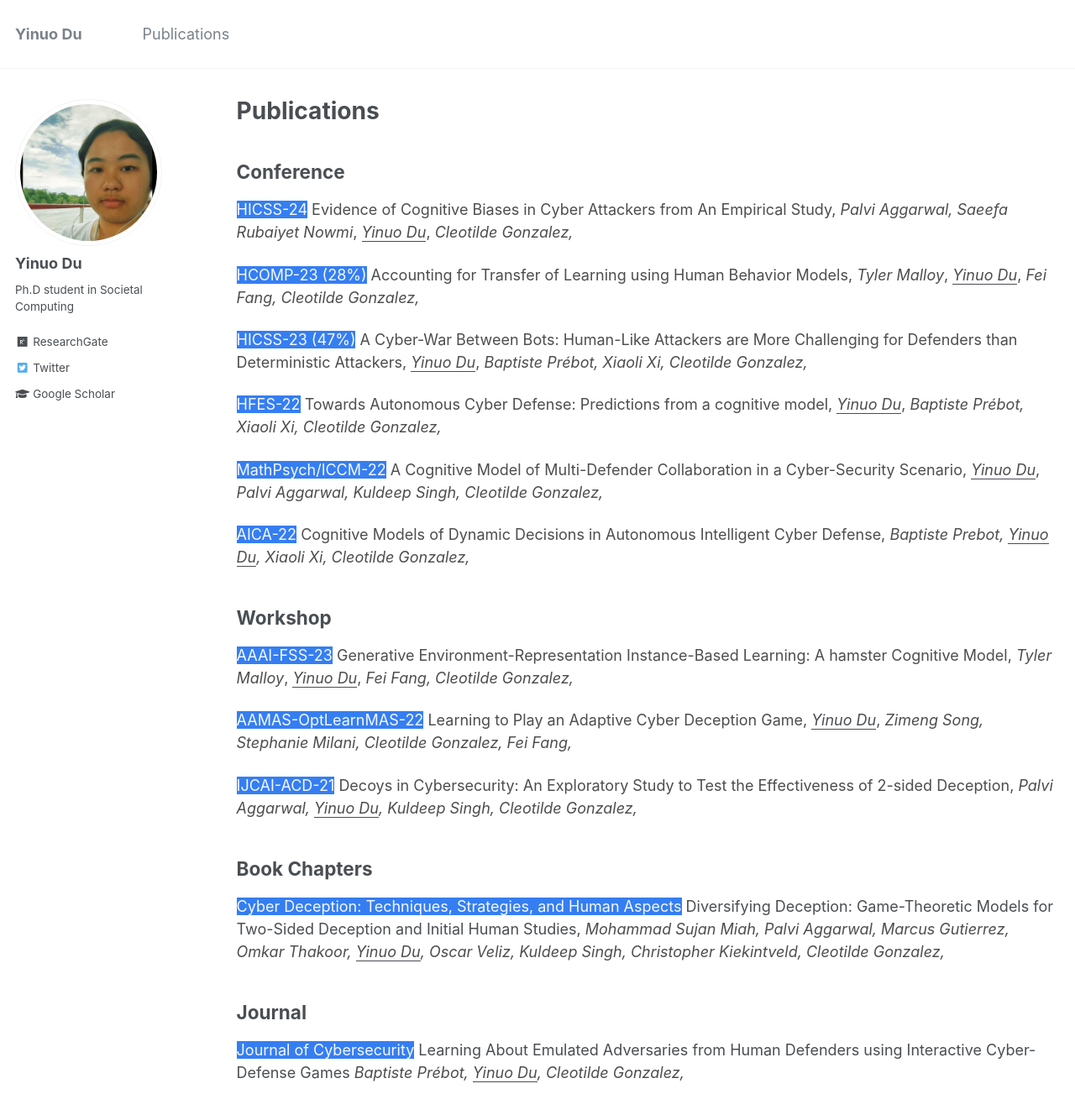
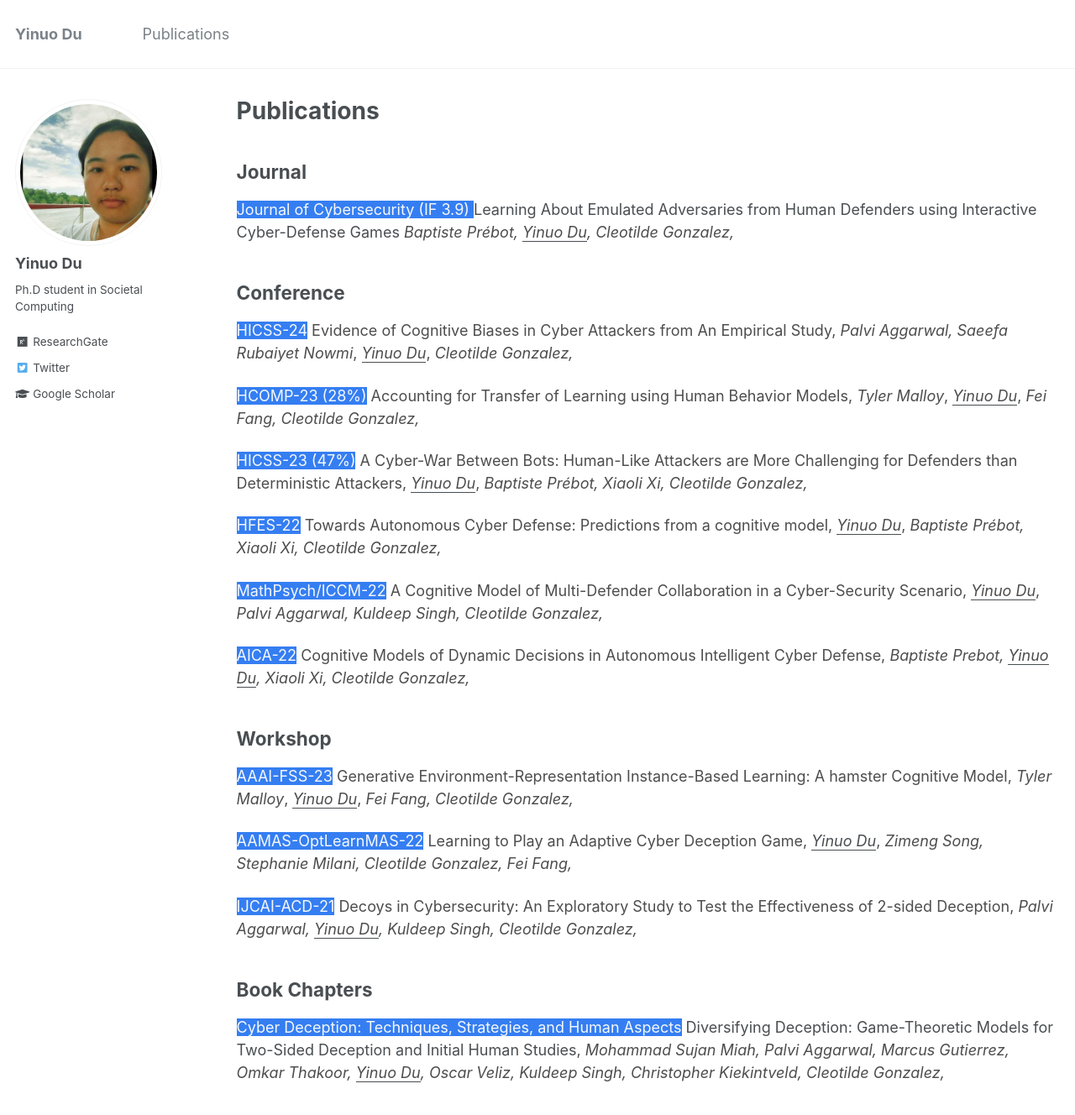
Before and after one commit to aduyinuo/aduyinuo.github.io, a Jekyll site: the page built from _pages/publications.md, in a window 1280 px wide and 1400 px high. Shown: the top 1328 px of the window at 84% size. Built offline with Jekyll 4.4.1, drawn with Linux system fonts in a browser that asks for light colours; part of the change alters nothing that is shown.

Commit message:
Update publications.md

```diff
--- a/_pages/publications.md
+++ b/_pages/publications.md
@@ -14,6 +14,9 @@ author_profile: true
 {% for post in site.publications reversed %}
   {% include archive-single.html %}
 {% endfor %} -->
+## Journal
+<span style="background-color:#357ef2;color:#f5f8fc;">Journal of Cybersecurity (IF 3.9) </span> <span >Learning About Emulated Adversaries from Human Defenders
+using Interactive Cyber-Defense Games</span>   <span style="color:#4d4d4d;">*Baptiste Prébot, <u>Yinuo Du</u>, Cleotilde Gonzalez,* </span>
 
 ## Conference
 <span style="background-color:#357ef2;color:#f5f8fc;">HICSS-24</span> <span  style="color:#4d4d4d;">Evidence of Cognitive Biases in Cyber Attackers from An Empirical Study,</span>   <span style="color:#4d4d4d;"> *Palvi Aggarwal, Saeefa Rubaiyet Nowmi*, *<u>Yinuo Du</u>*, *Cleotilde Gonzalez,* </span>
@@ -37,7 +40,3 @@ author_profile: true
 
 ## Book Chapters
 <span style="background-color:#357ef2;color:#f5f8fc;">Cyber Deception: Techniques, Strategies, and Human Aspects</span> <span >Diversifying Deception: Game-Theoretic Models for Two-Sided Deception and Initial Human Studies,</span>   <span style="color:#4d4d4d;">*Mohammad Sujan Miah, Palvi Aggarwal, Marcus Gutierrez, Omkar Thakoor, <u>Yinuo Du</u>, Oscar Veliz, Kuldeep Singh, Christopher Kiekintveld, Cleotilde Gonzalez,*   </span>
-
-## Journal
-<span style="background-color:#357ef2;color:#f5f8fc;">Journal of Cybersecurity</span> <span >Learning About Emulated Adversaries from Human Defenders
-using Interactive Cyber-Defense Games</span>   <span style="color:#4d4d4d;">*Baptiste Prébot, <u>Yinuo Du</u>, Cleotilde Gonzalez,* </span>
```
